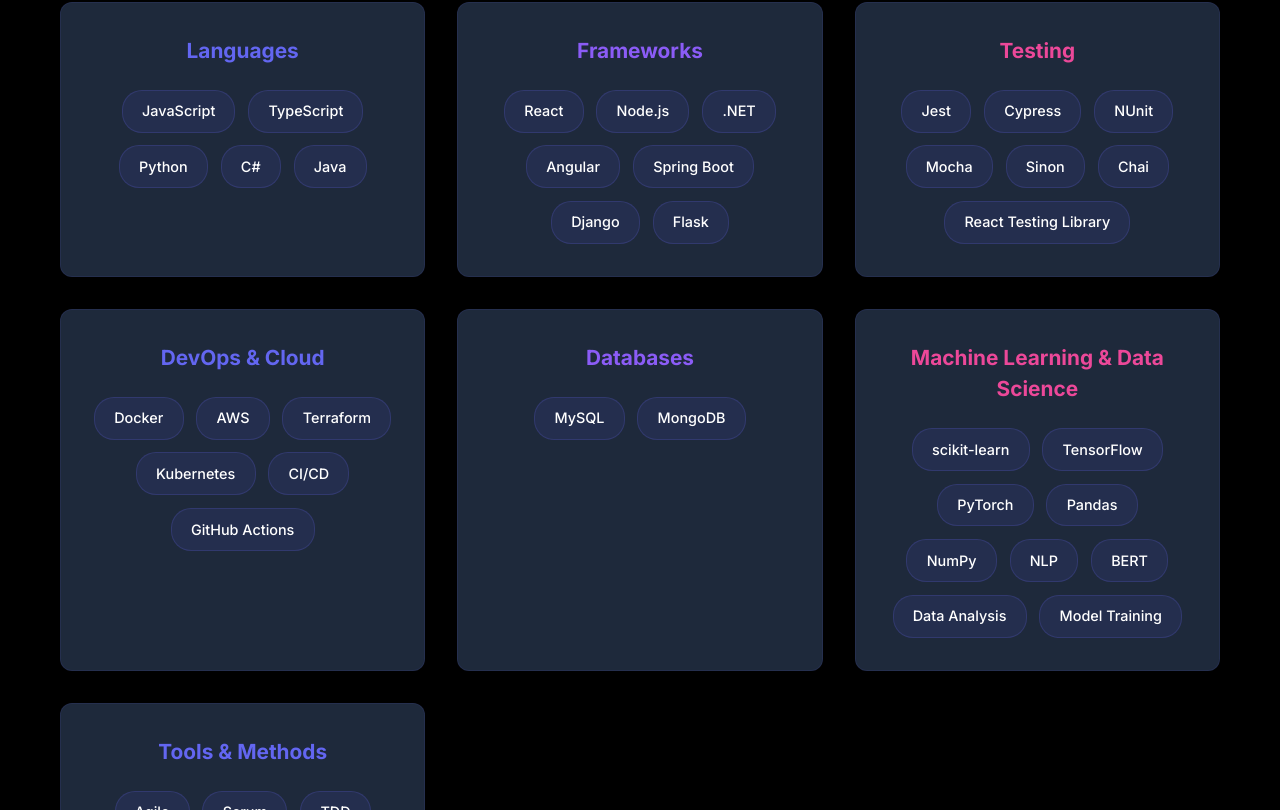
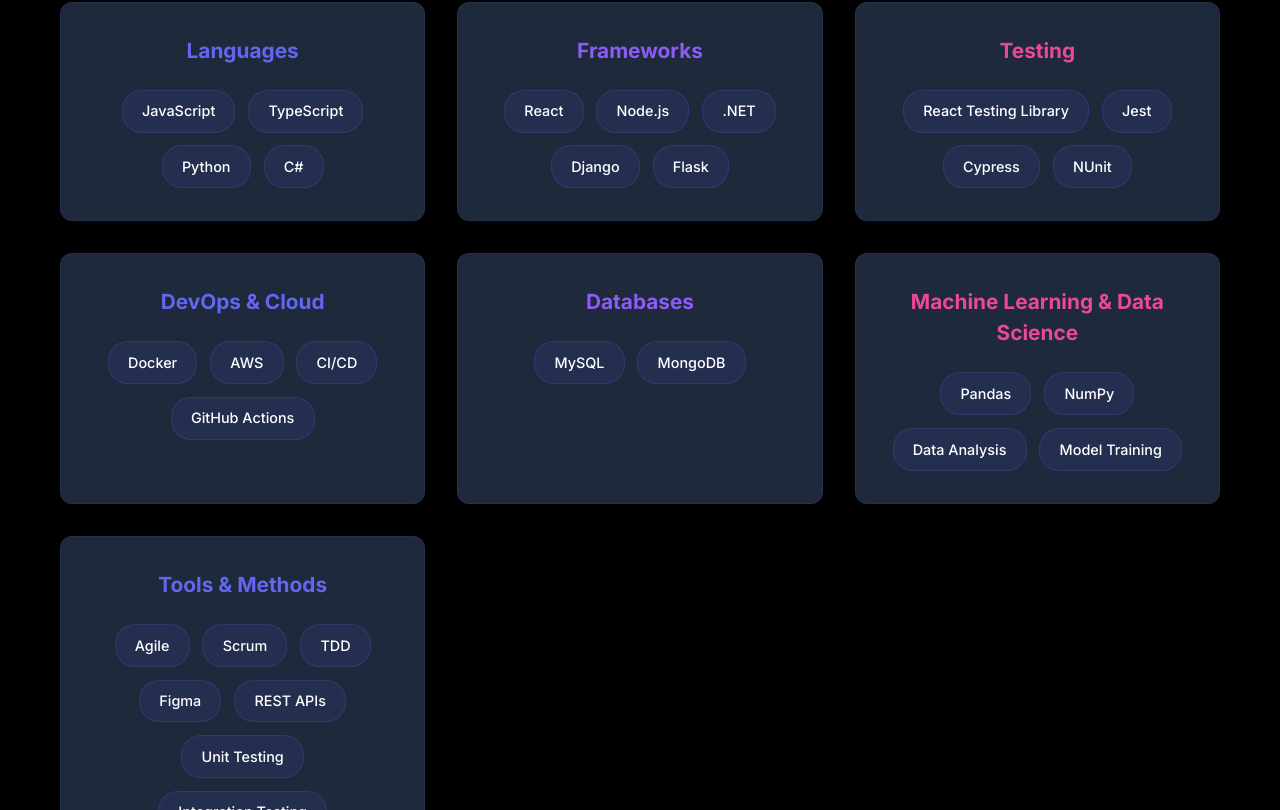
Before and after one commit to spoorthimadhavan/My_Portfolio, a React (Vite) app: page / in a window 1280 px wide. Shown: the part 2150-2960 px from the top of the page. Built offline with nearby package versions, Linux system fonts and the light colour scheme; no server answers.

Commit message:
Update Skills.jsx

```diff
--- a/src/components/Skills.jsx
+++ b/src/components/Skills.jsx
@@ -5,22 +5,22 @@
   const skillCategories = [
     {
       title: 'Languages',
-      skills: ['JavaScript', 'TypeScript', 'Python', 'C#', 'Java'],
+      skills: ['JavaScript', 'TypeScript', 'Python', 'C#', ],
       color: 'var(--primary)',
     },
     {
       title: 'Frameworks',
-      skills: ['React', 'Node.js', '.NET', 'Angular', 'Spring Boot', 'Django', 'Flask'],
+      skills: ['React', 'Node.js', '.NET', 'Django', 'Flask'],
       color: 'var(--secondary)',
     },
     {
       title: 'Testing',
-      skills: ['Jest', 'Cypress', 'NUnit', 'Mocha', 'Sinon', 'Chai', 'React Testing Library'],
+      skills: ['React Testing Library', 'Jest', 'Cypress', 'NUnit'],
       color: 'var(--accent)',
     },
     {
       title: 'DevOps & Cloud',
-      skills: ['Docker', 'AWS', 'Terraform', 'Kubernetes', 'CI/CD', 'GitHub Actions'],
+      skills: ['Docker', 'AWS', 'CI/CD', 'GitHub Actions'],
       color: 'var(--primary)',
     },
     {
@@ -30,12 +30,12 @@
     },
     {
       title: 'Machine Learning & Data Science',
-      skills: ['scikit-learn', 'TensorFlow', 'PyTorch', 'Pandas', 'NumPy', 'NLP', 'BERT', 'Data Analysis', 'Model Training'],
+      skills: ['Pandas', 'NumPy', 'Data Analysis', 'Model Training'],
       color: 'var(--accent)',
     },
     {
       title: 'Tools & Methods',
-      skills: ['Agile', 'Scrum', 'TDD', 'Figma', 'REST APIs', 'Integration Testing', 'Data Pipelines', 'Version Control'],
+      skills: ['Agile', 'Scrum', 'TDD', 'Figma', 'REST APIs', 'Unit Testing','Integration Testing', 'Data Pipelines', 'Version Control'],
       color: 'var(--primary)',
     },
   ]
```
